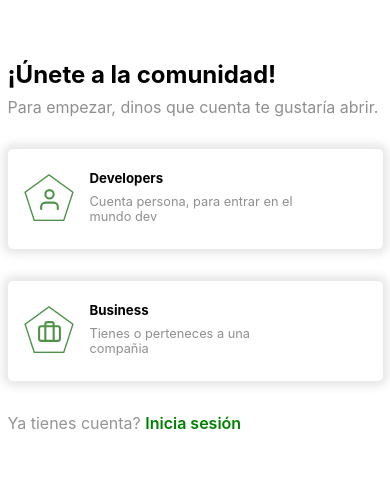
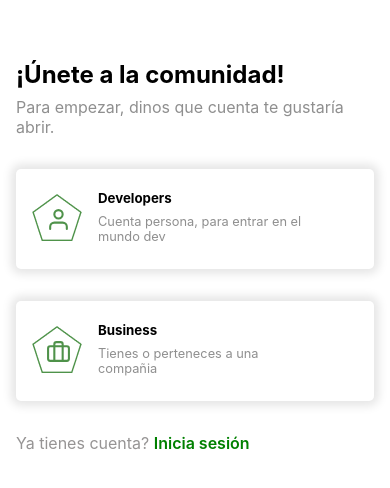
Before and after one commit to GerardMB97/nuwe-hackaton, a React (Create React App) app: page / in a window 390 px wide. Shown: the part 108-596 px from the top of the page. Built offline with nearby package versions, Linux system fonts and the light colour scheme; the HTML template or start-up script is replaced by a standard one.

Commit message:
Add padding to mobile

```diff
--- a/src/components/layoutStyles.module.css
+++ b/src/components/layoutStyles.module.css
@@ -74,4 +74,7 @@
   .inputs {
     margin-left: 0px;
   }
+  .inputs-container {
+    padding: 0 1rem;
+  }
 }
```
